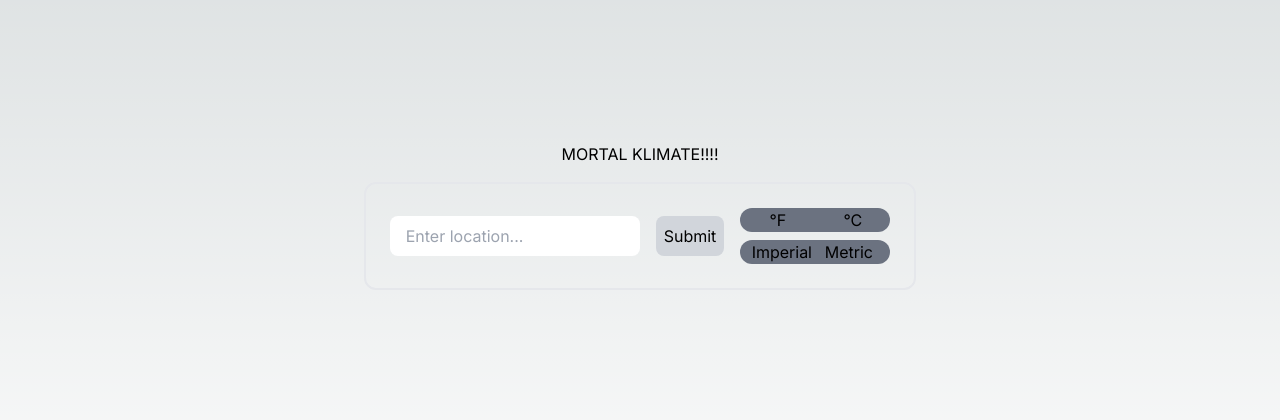
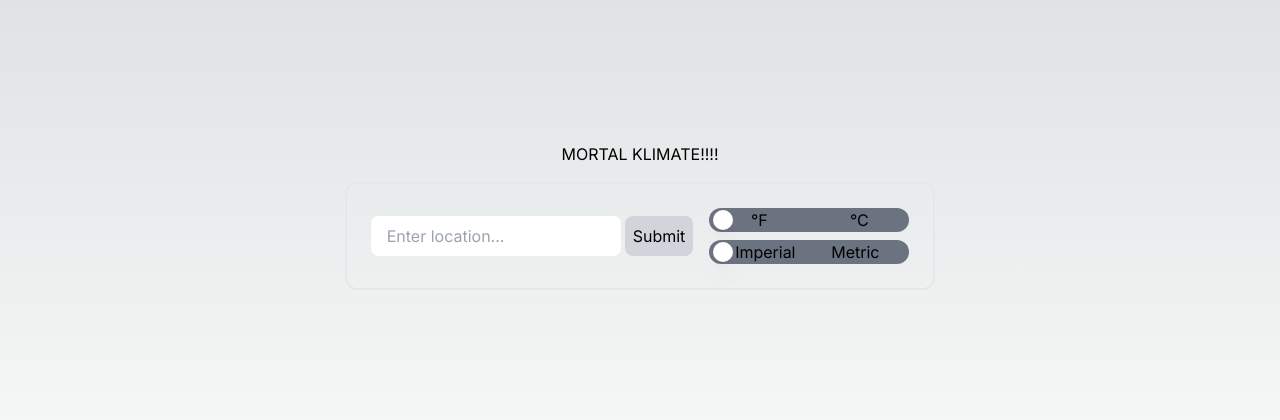
Before and after one commit to joseph-w-valdez/mortal-klimate, a Next.js app in the folder mortal-klimate/: page / in a window 1280 px wide. Shown: the part 184-604 px from the top of the page. Built offline with nearby package versions, Linux system fonts and the light colour scheme; no server answers.

Commit message:
updated readme. created states to track unit preferences. added animation for slider

```diff
--- a/mortal-klimate/src/app/components/Form.tsx
+++ b/mortal-klimate/src/app/components/Form.tsx
@@ -27,6 +27,9 @@ export default function Form() {
   const [weatherData, setWeatherData] = useState<WeatherData | null>(null);
   const weatherApi = process.env.NEXT_PUBLIC_WEATHER_API_KEY
   const weatherApiUrl = process.env.NEXT_PUBLIC_WEATHER_API_URL
+  const [isFahrenheit, setIsFahrenheit] = useState(true)
+  const [isImperial, setIsImperial] = useState(true)
+
 
   async function fetchWeatherData() {
     try {
@@ -53,13 +56,21 @@ export default function Form() {
         setUserLocation('');
     };
 
+    const toggleTempUnit = () => {
+      setIsFahrenheit(!isFahrenheit)
+    }
+
+    const toggleImperialUnits = () => {
+      setIsImperial(!isImperial)
+    }
+
     return (
         <div className='flex flex-col gap-4 border border-2 p-6 rounded-xl min-w-[500px]'>
           <form
             onSubmit={handleSubmit}
             className='flex gap-4 justify-between items-center'
           >
-              <div className='flex gap-4'>
+              <div className='flex gap-1'>
                 <input
                     id='location-input'
                     className='text-black rounded-lg pl-4 h-10'
@@ -78,14 +89,24 @@ export default function Form() {
                         Submit
                 </button>
               </div>
-              <div className='flex flex-col min-w-[150px] gap-2'>
-              <button type='button' className='flex bg-gray-500 rounded-xl'>
+              <div className='flex flex-col w-[200px] gap-2'>
+              <button
+                className='flex bg-gray-500 rounded-xl relative items-center'
+                type='button'
+                onClick={toggleTempUnit}
+              >
+                  <button className={`w-5 h-5 rounded-full absolute bg-white shadow-xl ${isFahrenheit ? 'translate-x-1' : 'translate-x-[175px]'} transition duration-300`}></button>
                   <div className='w-1/2'>°F</div>
                   <div className='w-1/2'>°C</div>
                 </button>
-                <button type='button' className='flex bg-gray-500 rounded-xl px-2'>
-                  <div className='w-1/2'>Imperial</div>
-                  <div className='w-1/2'>Metric</div>
+              <button
+                className='flex bg-gray-500 rounded-xl relative items-center'
+                type='button'
+                onClick={toggleImperialUnits}
+              >
+                  <button className={`w-5 h-5 rounded-full absolute bg-white shadow-xl ${isImperial ? 'translate-x-1' : 'translate-x-[175px]'} transition duration-300`}></button>
+                  <div className='w-1/2 pl-3'>Imperial</div>
+                  <div className='w-1/2 pr-2'>Metric</div>
                 </button>
               </div>
           </form>
```
Also changed, not shown: 1 other file (tests, documents, lock files or other folders).
